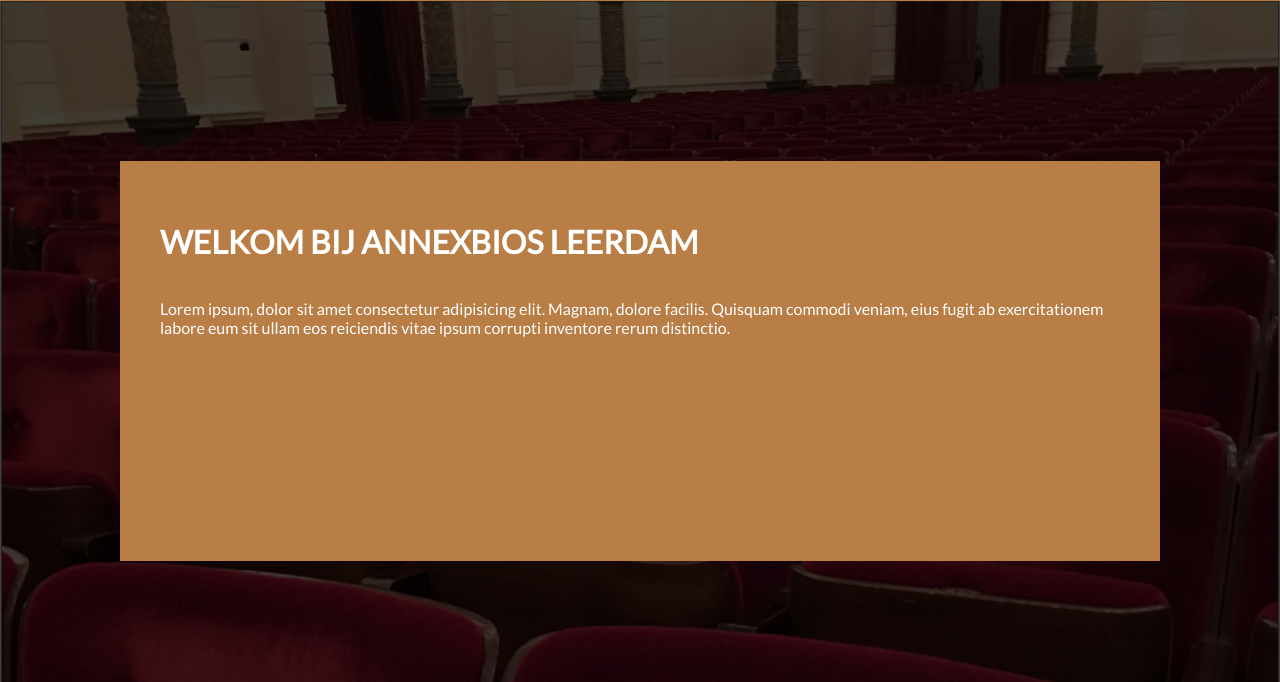
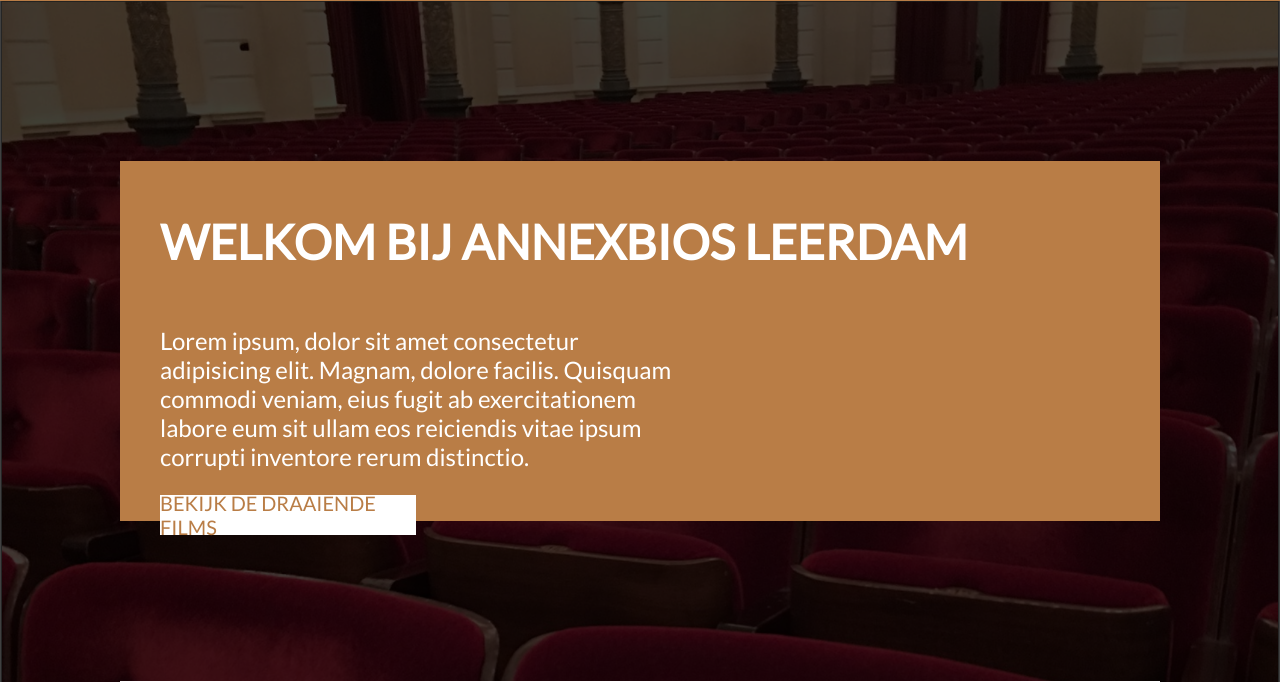
Before and after one commit to LGuijt/annexbios-cds2-leerdam, a PHP site: page / in a window 1280 px wide. Shown: the part 239-921 px from the top of the page. Run offline with PHP 8.4, Linux system fonts and the light colour scheme; style sheets or scripts are compiled from the project's sources.

Commit message:
bezig met location box, welcome box af

```diff
--- a/assets/css/home.css
+++ b/assets/css/home.css
@@ -55,5 +55,28 @@ body {
   background-color: #B97D46;
   width: 75%;
   height: 40vh;
-  padding: 40px;
+  padding: 20px 40px 20px 40px;
+}
+
+#referButton {
+  display: flex;
+  justify-content: center;
+  align-items: center;
+  width: 20vw;
+  height: 5vh;
+  background-color: white;
+  color: #B97D46;
+  font-size: 20px;
+}
+
+#locationBox {
+  margin-top: 20vh;
+  position: relative;
+  z-index: 2;
+  display: flex;
+  flex-direction: column;
+  background-color: white;
+  width: 75%;
+  height: 70vh;
+  padding: 20px 40px 20px 40px;
 }/*# sourceMappingURL=home.css.map */
--- a/assets/css/home.scss
+++ b/assets/css/home.scss
@@ -44,5 +44,28 @@
     background-color: $boxFill;
     width: 75%;
     height: 40vh;
-    padding: 40px;
+    padding: 20px 40px 20px 40px;
 }
+
+#referButton {
+    display: flex;
+    justify-content: center;
+    align-items: center;
+    width: 20vw;
+    height: 5vh;
+    background-color:white;
+    color: $boxFill;
+    font-size: 20px;
+}
+
+#locationBox {
+    margin-top: 20vh;
+    position: relative;
+    z-index: 2;
+    display: flex;
+    flex-direction: column;
+    background-color: white;
+    width: 75%;
+    height: 70vh;
+    padding: 20px 40px 20px 40px;
+}
--- a/views/home.php
+++ b/views/home.php
@@ -5,11 +5,34 @@
         <div id="opacityBox"></div>
     </div>
     <div id="welcomeBox">
-        <h1>WELKOM BIJ ANNEXBIOS LEERDAM</h1>
-        <p>Lorem ipsum, dolor sit amet consectetur adipisicing elit. Magnam, dolore facilis. Quisquam commodi veniam, eius fugit ab exercitationem labore eum sit ullam eos reiciendis vitae ipsum corrupti inventore rerum distinctio.</p>
-        <div id="referButton"></div>
+        <h1 style="font-size:3em;">WELKOM BIJ ANNEXBIOS LEERDAM</h1>
+        <p style="width:40vw;font-size:1.5em;">Lorem ipsum, dolor sit amet consectetur adipisicing elit. Magnam, dolore
+            facilis. Quisquam commodi veniam, eius fugit ab exercitationem labore eum sit ullam eos reiciendis vitae
+            ipsum corrupti inventore rerum distinctio.</p>
+        <div id="referButton">BEKIJK DE DRAAIENDE FILMS</div>
     </div>
-    <div id="locationBox"></div>
+    <div id="locationBox">
+        <div id="informationBox">
+            <div id="mapsImage">
+                <div style="text-decoration:none; overflow:hidden;max-width:100%;width:40vw;height:40vh;">
+                    <div id="display-google-map" style="height:100%; width:100%;max-width:100%;"><iframe
+                            style="height:100%;width:100%;border:0;" frameborder="0"
+                            src="https://www.google.com/maps/embed/v1/place?q=Techniekweg+6+Leerdam&key=AIzaSyBFw0Qbyq9zTFTd-tUY6dZWTgaQzuU17R8"></iframe>
+                    </div><a class="googl-ehtml" href="https://www.bootstrapskins.com/themes"
+                        id="get-data-for-embed-map">premium bootstrap themes</a>
+                    <style>
+                        #display-google-map img {
+                            max-height: none;
+                            max-width: none !important;
+                            background: none !important;
+                        }
+                    </style>
+                </div>
+            </div>
+            <div id="information"></div>
+        </div>
+        <div id="locationImage"></div>
+    </div>
 </div>
 
 <?php include 'core/footer.php'; ?>
```
Also changed, not shown: 1 other file.
